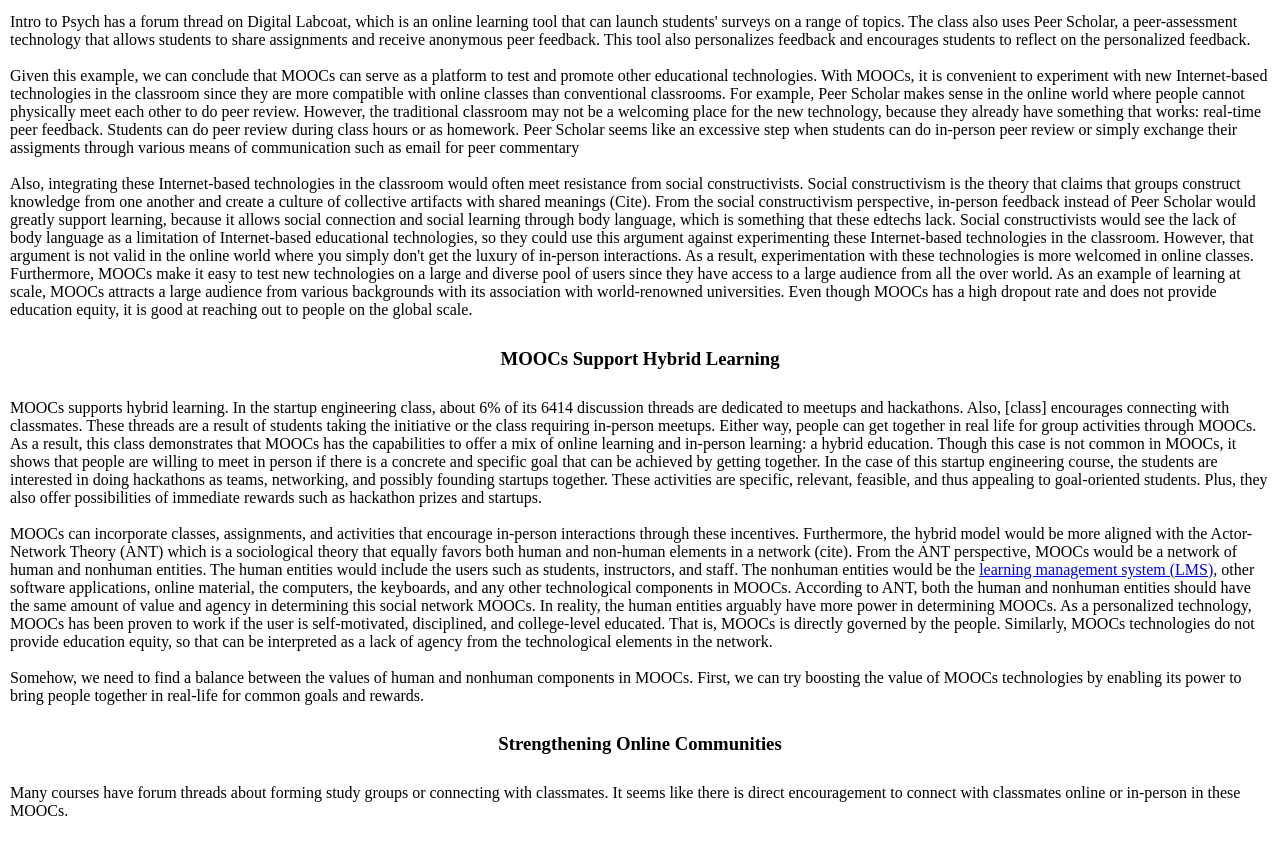
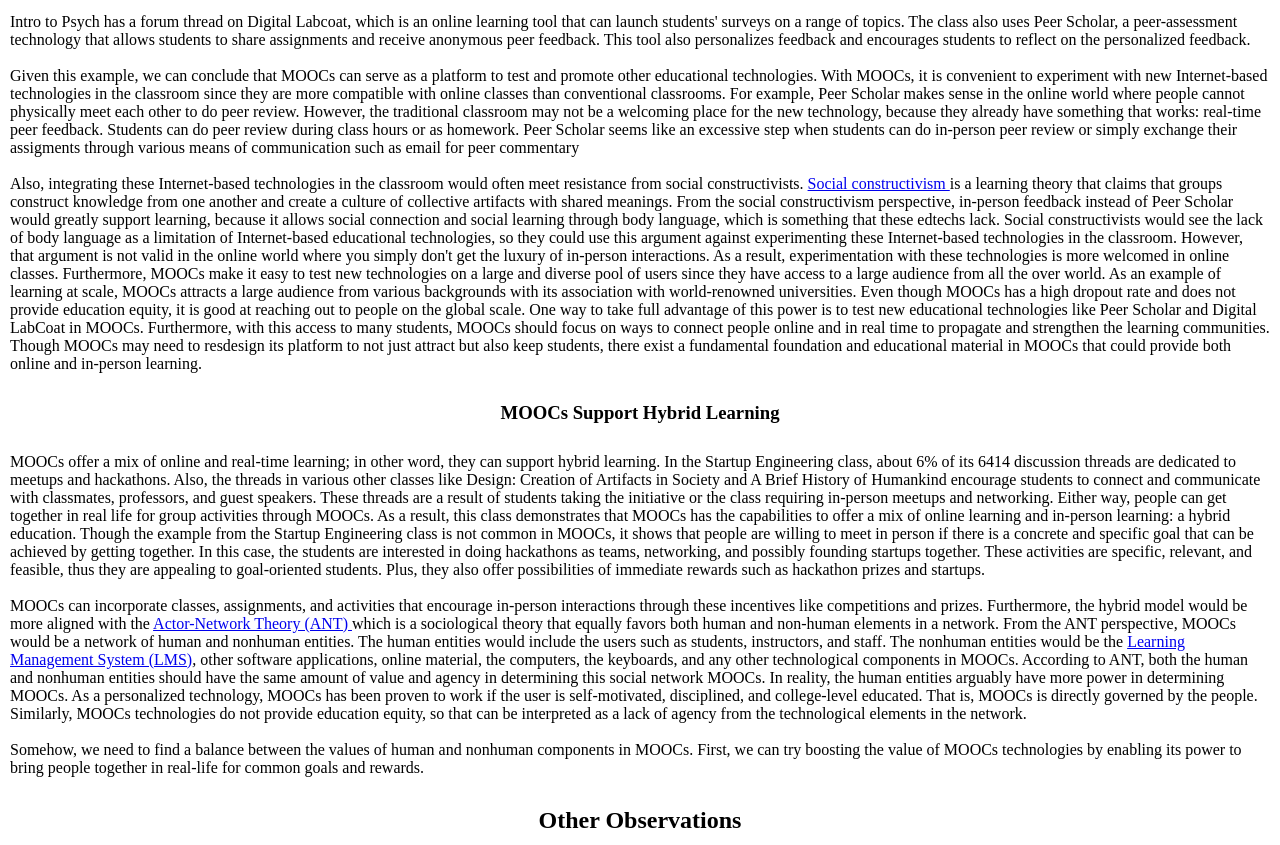
Before and after one commit to thotran2015/LMT_MOOCs, a plain HTML site: page about.html in a window 1280 px wide. Shown: the part 275-1120 px from the top of the page. Drawn offline with Linux system fonts and the light colour scheme.

Commit message:
editting references

```diff
--- a/about.html
+++ b/about.html
@@ -20,28 +20,25 @@
 	<h1>Inferences</h1>
 <h2>MOOCs still have Potential to be the Next Big Thing in Education</h2>
 <p>
-  In 2012, Massive Open Online Courses (MOOCs) promised to change education by making college-level courses available and accessible to everyone. No breakthrough happened in education, and MOOCs' droprate was significantly high. Since MOOCs did not keep the promise and evenly suffered high droprate, MOOCs was considered as a failure. Despite the setbacks, MOOCs still have the potential to make a impact on education. Given the insights learned from the data visualization of 60 Coursera MOOCs, there is still hope for a MOOCs comeback, because MOOCs serves as a platform for experimenting other educational technologies in a classroom context, supports both in-person and online learning, and
+  In 2012, Massive Open Online Courses (MOOCs) promised to change education by making college-level courses available and accessible to everyone. No breakthrough happened in education, and MOOCs' droprate was significantly high. Since MOOCs did not keep the promise and evenly suffered high droprate, MOOCs was considered as a failure. Despite the setbacks, MOOCs still have the potential to make a impact on education. Given the insights learned from the data visualization of 60 Coursera MOOCs, there is still hope for a MOOCs comeback, because MOOCs serves as a platform for experimenting other educational technologies in a large-scale classroom context and supports both in-person and online learning.
 </p>
 
  <h3> MOOCs as a Platform for EdTech Experiments </h3>
    <p>
    Intro to Psych has a forum thread on Digital Labcoat, which is an online learning tool that can launch students' surveys on a range of topics. The class also uses Peer Scholar, a peer-assessment technology that allows students to share assignments and receive anonymous peer feedback. This tool also personalizes feedback and encourages students to reflect on the personalized feedback. <br/><br/>
 Given this example, we can conclude that MOOCs can serve as a platform to test and promote other educational technologies. With MOOCs, it is convenient to experiment with new Internet-based technologies in the classroom since they are more compatible with online classes than conventional classrooms. For example, Peer Scholar makes sense in the online world where people cannot physically meet each other to do peer review. However, the traditional classroom may not be a welcoming place for the new technology, because they already have something that works: real-time peer feedback. Students can do peer review during class hours or as homework. Peer Scholar seems like an excessive step when students can do in-person peer review or simply exchange their assigments through various means of communication such as email for peer commentary<br/><br/>
-Also, integrating these Internet-based technologies in the classroom would often meet resistance from social constructivists. Social constructivism is the theory that claims that groups construct knowledge from one another and create a culture of collective artifacts with shared meanings (Cite). From the social constructivism perspective, in-person feedback instead of Peer Scholar would greatly support learning, because it allows social connection and social learning through body language, which is something that these edtechs lack. Social constructivists would see the lack of body language as a limitation of Internet-based educational technologies, so they could use this argument against experimenting these Internet-based technologies in the classroom. However, that argument is not valid in the online world where you simply don't get the luxury of in-person interactions. As a result, experimentation with these technologies is more welcomed in online classes.
+Also, integrating these Internet-based technologies in the classroom would often meet resistance from social constructivists. <a href="http://www.cogtech.usc.edu/publications/kirschner_Sweller_Clark.pdf">Social constructivism </a> is a learning theory that claims that groups construct knowledge from one another and create a culture of collective artifacts with shared meanings. From the social constructivism perspective, in-person feedback instead of Peer Scholar would greatly support learning, because it allows social connection and social learning through body language, which is something that these edtechs lack. Social constructivists would see the lack of body language as a limitation of Internet-based educational technologies, so they could use this argument against experimenting these Internet-based technologies in the classroom. However, that argument is not valid in the online world where you simply don't get the luxury of in-person interactions. As a result, experimentation with these technologies is more welcomed in online classes.
 
-Furthermore, MOOCs make it easy to test new technologies on a large and diverse pool of users since they have access to a large audience from all the over world. As an example of learning at scale, MOOCs attracts a large audience from various backgrounds with its association with world-renowned universities. Even though MOOCs has a high dropout rate and does not provide education equity, it is good at reaching out to people on the global scale.
+Furthermore, MOOCs make it easy to test new technologies on a large and diverse pool of users since they have access to a large audience from all the over world. As an example of learning at scale, MOOCs attracts a large audience from various backgrounds with its association with world-renowned universities. Even though MOOCs has a high dropout rate and does not provide education equity, it is good at reaching out to people on the global scale. One way to take full advantage of this power is to test new educational technologies like Peer Scholar and Digital LabCoat in MOOCs. Furthermore, with this access to many students, MOOCs should focus on ways to connect people online and in real time to propagate and strengthen the learning communities. Though MOOCs may need to resdesign its platform to not just attract but also keep students, there exist a fundamental foundation and educational material in MOOCs that could provide both online and in-person learning.
   </p>
 
   <h3> MOOCs Support Hybrid Learning </h3>
   <p>
-  MOOCs supports hybrid learning. In the startup engineering class, about 6% of its 6414 discussion threads are dedicated to meetups and hackathons. Also, [class] encourages connecting with classmates. These threads are a result of students taking the initiative or the class requiring in-person meetups. Either way, people can get together in real life for group activities through MOOCs. As a result, this class demonstrates that MOOCs has the capabilities to offer a mix of online learning and in-person learning: a hybrid education. Though this case is not common in MOOCs, it shows that people are willing to meet in person if there is a concrete and specific goal that can be achieved by getting together. In the case of this startup engineering course, the students are interested in doing hackathons as teams, networking, and possibly founding startups together. These activities are specific, relevant, feasible, and thus appealing to goal-oriented students. Plus, they also offer possibilities of immediate rewards such as hackathon prizes and startups. <br/><br/>
-  MOOCs can incorporate classes, assignments, and activities that encourage in-person interactions through these incentives. Furthermore, the hybrid model would be more aligned with the Actor-Network Theory (ANT) which is a sociological theory that equally favors both human and non-human elements in a network (cite). From the ANT perspective, MOOCs would be a network of human and nonhuman entities. The human entities would include the users such as students, instructors, and staff. The nonhuman entities would be the <a href="https://www.wikiwand.com/en/Learning_management_system">learning management system (LMS)</a>, other software applications, online material, the computers, the keyboards, and any other technological components in MOOCs. According to ANT, both the human and nonhuman entities should have the same amount of value and agency in determining this social network MOOCs. In reality, the human entities arguably have more power in determining MOOCs. As a personalized technology, MOOCs has been proven to work if the user is self-motivated, disciplined, and college-level educated. That is, MOOCs is directly governed by the people. Similarly, MOOCs technologies do not provide education equity, so that can be interpreted as a lack of agency from the technological elements in the network. <br><br/>
+  MOOCs offer a mix of online and real-time learning; in other word, they can support hybrid learning. In the Startup Engineering class, about 6% of its 6414 discussion threads are dedicated to meetups and hackathons. Also, the threads in various other classes like Design: Creation of Artifacts in Society and A Brief History of Humankind encourage students to connect and communicate with classmates, professors, and guest speakers. These threads are a result of students taking the initiative or the class requiring in-person meetups and networking. Either way, people can get together in real life for group activities through MOOCs. As a result, this class demonstrates that MOOCs has the capabilities to offer a mix of online learning and in-person learning: a hybrid education. Though the example from the Startup Engineering class is not common in MOOCs, it shows that people are willing to meet in person if there is a concrete and specific goal that can be achieved by getting together. In this case, the students are interested in doing hackathons as teams, networking, and possibly founding startups together. These activities are specific, relevant, and feasible, thus they are appealing to goal-oriented students. Plus, they also offer possibilities of immediate rewards such as hackathon prizes and startups. <br/><br/>
+  MOOCs can incorporate classes, assignments, and activities that encourage in-person interactions through these incentives like competitions and prizes. Furthermore, the hybrid model would be more aligned with the <a href="http://www.bruno-latour.fr/sites/default/files/50-MISSING-MASSES-GB.pdf">Actor-Network Theory (ANT) </a> which is a sociological theory that equally favors both human and non-human elements in a network. From the ANT perspective, MOOCs would be a network of human and nonhuman entities. The human entities would include the users such as students, instructors, and staff. The nonhuman entities would be the <a href="https://www.dropbox.com/s/5z55pc1q7dskg1x/MOOC%20chapter%207_24.docx?dl=0">Learning Management System (LMS)</a>, other software applications, online material, the computers, the keyboards, and any other technological components in MOOCs. According to ANT, both the human and nonhuman entities should have the same amount of value and agency in determining this social network MOOCs. In reality, the human entities arguably have more power in determining MOOCs. As a personalized technology, MOOCs has been proven to work if the user is self-motivated, disciplined, and college-level educated. That is, MOOCs is directly governed by the people. Similarly, MOOCs technologies do not provide education equity, so that can be interpreted as a lack of agency from the technological elements in the network. <br><br/>
   Somehow, we need to find a balance between the values of human and nonhuman components in MOOCs. First, we can try boosting the value of MOOCs technologies by enabling its power to bring people together in real-life for common goals and rewards.
 </p>
-  <h3> Strengthening Online Communities </h3>
-  <p>
-    Many courses have forum threads about forming study groups or connecting with classmates. It seems like there is direct encouragement to connect with classmates online or in-person in these MOOCs.
-  </p>
+
 <h2> Other Observations</h2>
   <h3> Overview of 60 Coursera MOOCs </h3>
   <p>
```
